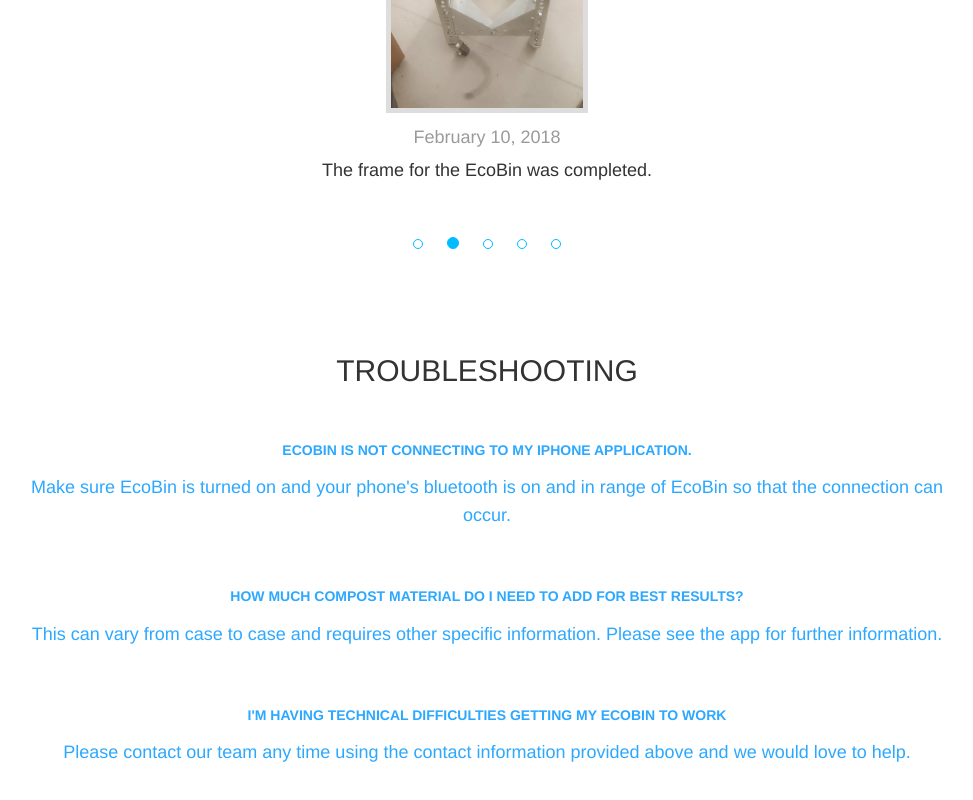
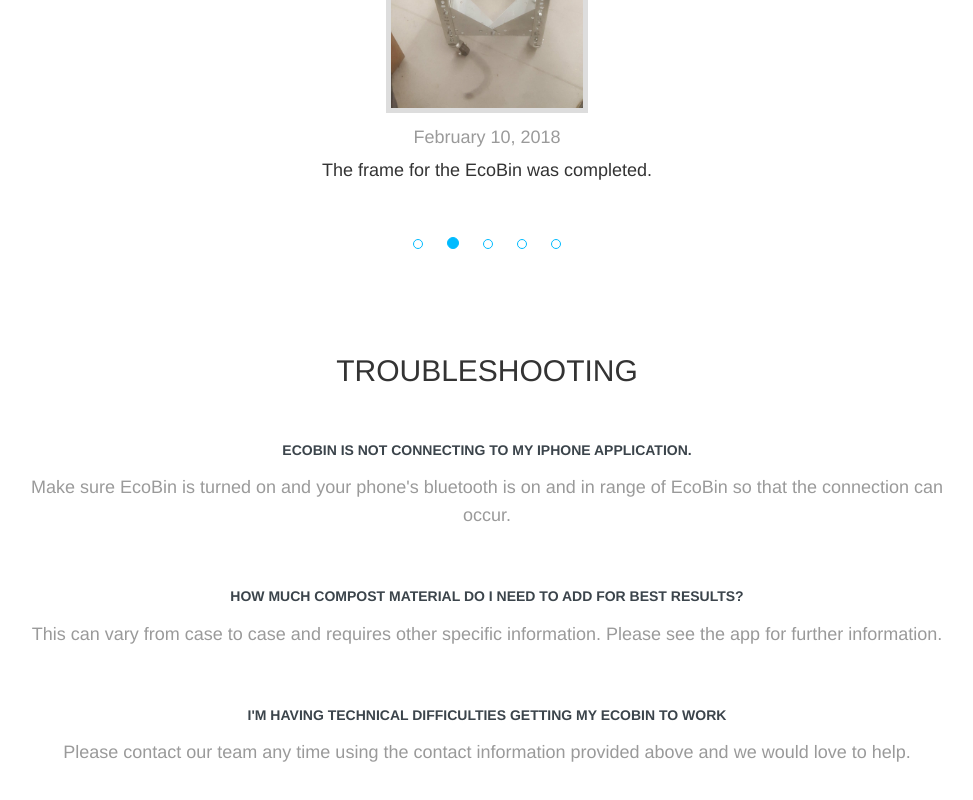
Before and after one commit to smartcomposter/smartcomposter.github.io, a plain HTML site: page index.html in a window 1280 px wide. Shown: the part 4385-5185 px from the top of the page, without its empty margins (153-1126 px from the left). Drawn offline with Linux system fonts and the light colour scheme.

Commit message:
Fixed colour for troubleshooting section

```diff
--- a/assets/css/landing-page.css
+++ b/assets/css/landing-page.css
@@ -766,8 +766,10 @@
 }
 .landing-page .section-troubleshooting p {
   margin-top: 15px;
+  color: #9a9a9a;
 }
 .landing-page .section-troubleshooting h6 {
+  color: #3b444b;
   margin-top: 60px;
 }
 .landing-page .social-line {
```
